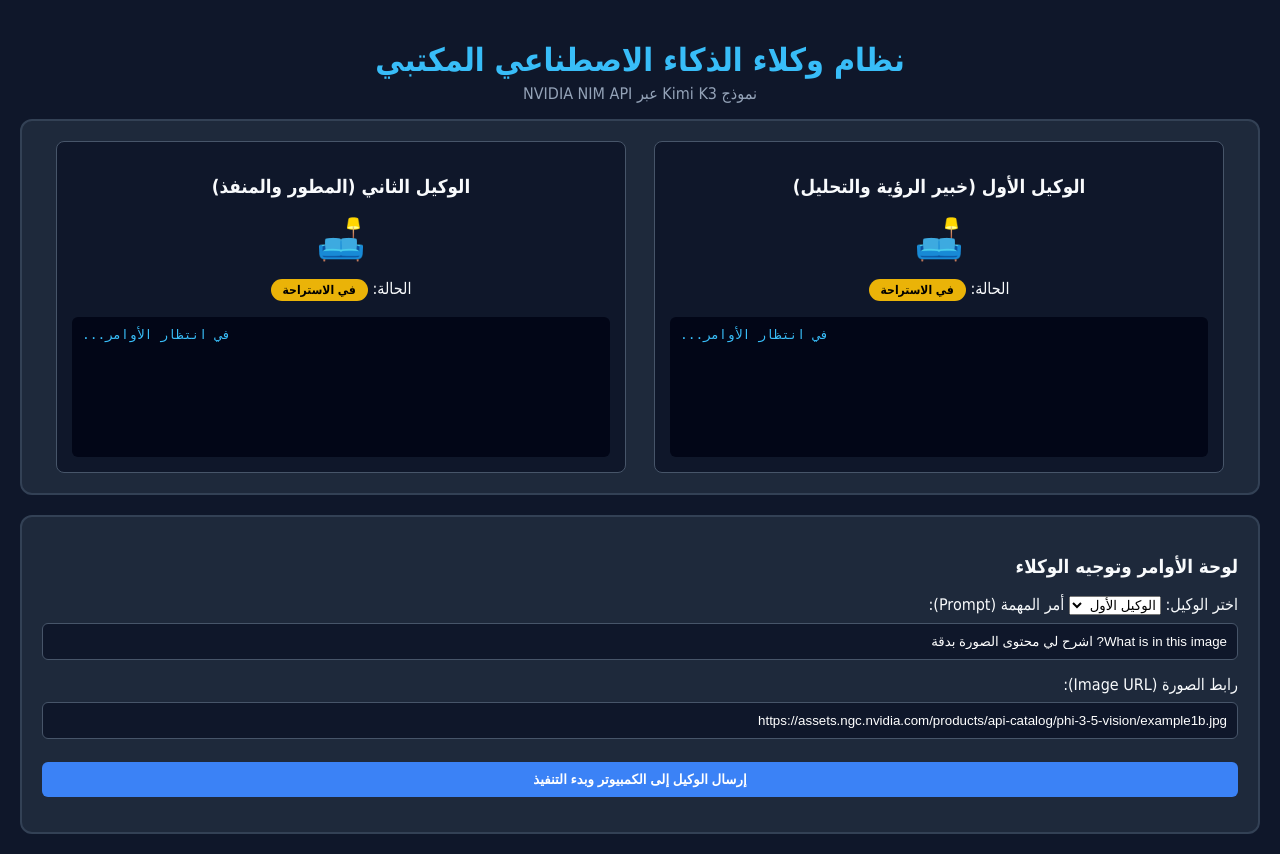
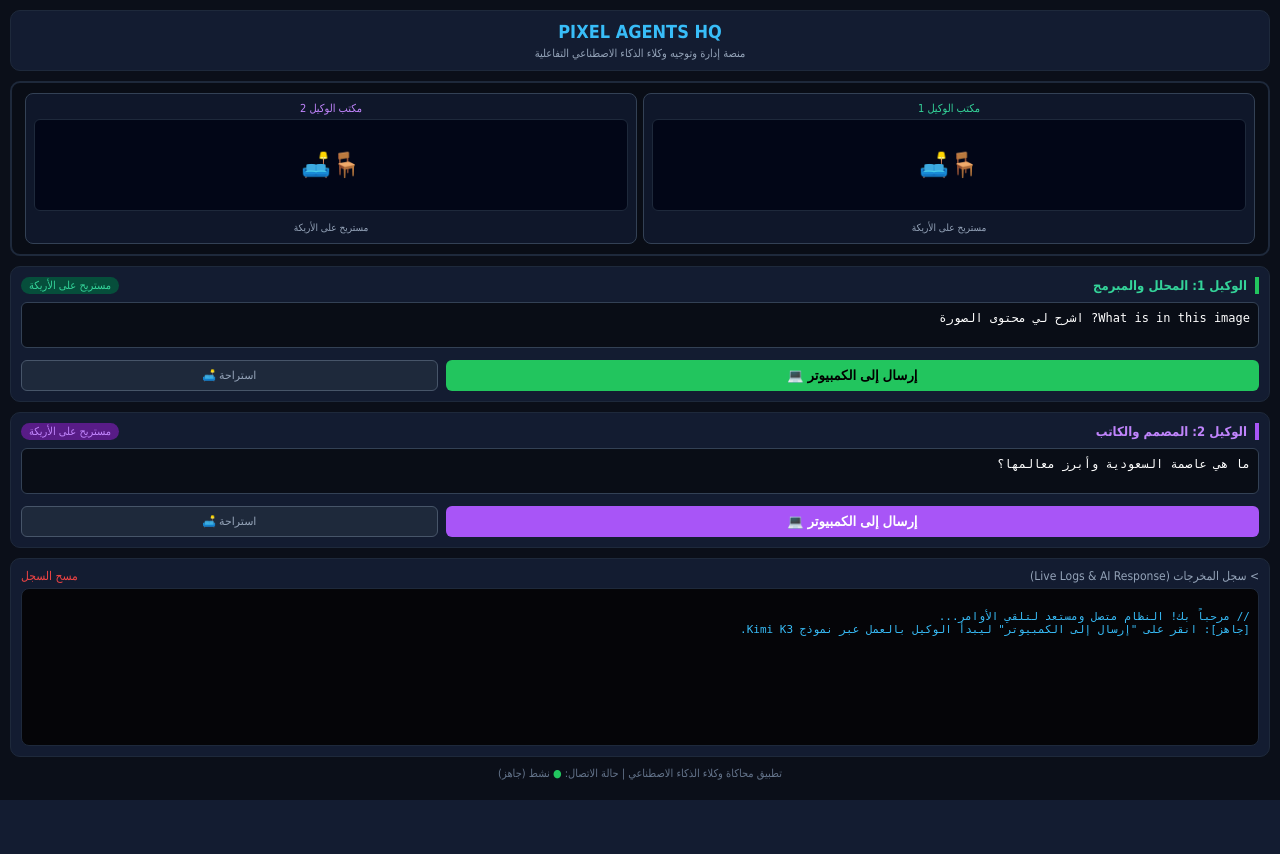
Before and after one commit to eo7w/TREE, a FastAPI app: page / in a window 1280 px wide. After the commit the page ends 800 px from the top, so only its background shows below. Run offline with FastAPI, Linux system fonts and the light colour scheme.

Commit message:
Update index.html

```diff
--- a/templates/index.html
+++ b/templates/index.html
@@ -3,177 +3,218 @@
 <head>
     <meta charset="UTF-8">
     <meta name="viewport" content="width=device-width, initial-scale=1.0">
-    <title>مكتب وكلاء الذكاء الاصطناعي التفاعلي</title>
+    <title>PIXEL AGENTS HQ</title>
     <style>
-        body { background-color: #0f172a; color: #f8fafc; font-family: Tahoma, sans-serif; margin: 0; padding: 20px; }
-        h1 { text-align: center; color: #38bdf8; margin-bottom: 5px; }
-        p.subtitle { text-align: center; color: #94a3b8; margin-top: 0; }
+        body { background-color: #0b0f19; color: #f8fafc; font-family: Tahoma, sans-serif; margin: 0; padding: 10px; }
+        .header { background: #131c31; border: 1px solid #1e293b; border-radius: 10px; padding: 10px; text-align: center; margin-bottom: 10px; }
+        .header h2 { color: #38bdf8; margin: 0; font-size: 18px; }
+        .header p { color: #94a3b8; font-size: 11px; margin: 5px 0 0; }
 
-        .office-container {
+        /* منطقة البكسل أرت */
+        .pixel-office {
+            background: #090d16;
+            border: 2px solid #1e293b;
+            border-radius: 10px;
+            padding: 10px;
+            margin-bottom: 10px;
             display: flex;
             justify-content: space-around;
-            background: #1e293b;
-            border: 2px solid #334155;
-            border-radius: 12px;
-            padding: 20px;
-            margin-bottom: 20px;
-            position: relative;
-            min-height: 300px;
+        }
+        .agent-room {
+            width: 48%;
+            background: #0f172a;
+            border: 1px solid #334155;
+            border-radius: 8px;
+            padding: 8px;
+            text-align: center;
+        }
+        .pixel-screen {
+            background: #020617;
+            height: 90px;
+            border-radius: 6px;
+            border: 1px solid #1e293b;
+            display: flex;
+            flex-direction: column;
+            align-items: center;
+            justify-content: center;
+            font-size: 24px;
+            margin-bottom: 5px;
         }
 
-        .agent-station {
-            width: 45%;
-            background: #0f172a;
-            border: 1px solid #475569;
-            border-radius: 8px;
-            padding: 15px;
-            text-align: center;
+        /* لوحات التحكم والبطاقات */
+        .control-card {
+            background: #131c31;
+            border: 1px solid #1e293b;
+            border-radius: 10px;
+            padding: 10px;
+            margin-bottom: 10px;
+        }
+        .card-header-1 { border-right: 4px solid #22c55e; padding-right: 8px; margin-bottom: 8px; display: flex; justify-content: space-between; align-items: center; }
+        .card-header-2 { border-right: 4px solid #a855f7; padding-right: 8px; margin-bottom: 8px; display: flex; justify-content: space-between; align-items: center; }
+
+        .badge-1 { background: #064e3b; color: #34d399; padding: 2px 8px; border-radius: 12px; font-size: 11px; }
+        .badge-2 { background: #581c87; color: #c084fc; padding: 2px 8px; border-radius: 12px; font-size: 11px; }
+
+        textarea, input {
+            width: 100%;
+            background: #090d16;
+            border: 1px solid #334155;
+            color: #fff;
+            padding: 8px;
+            border-radius: 6px;
+            box-sizing: border-box;
+            font-size: 12px;
+            resize: none;
+            margin-bottom: 8px;
         }
 
-        .avatar {
-            font-size: 40px;
-            margin: 10px 0;
-            transition: transform 0.5s ease;
-        }
+        .actions-row { display: flex; gap: 8px; }
+        .btn-send-1 { background: #22c55e; color: #000; font-weight: bold; border: none; padding: 8px; border-radius: 6px; flex: 2; cursor: pointer; }
+        .btn-send-2 { background: #a855f7; color: #fff; font-weight: bold; border: none; padding: 8px; border-radius: 6px; flex: 2; cursor: pointer; }
+        .btn-rest { background: #1e293b; color: #94a3b8; border: 1px solid #475569; padding: 8px; border-radius: 6px; flex: 1; cursor: pointer; font-size: 11px; }
 
-        .status-badge {
-            display: inline-block;
-            padding: 4px 12px;
-            border-radius: 20px;
-            font-size: 12px;
-            font-weight: bold;
-        }
-        .status-idle { background: #eab308; color: #000; }
-        .status-walking { background: #3b82f6; color: #fff; }
-        .status-working { background: #22c55e; color: #fff; }
-
-        .control-panel {
-            background: #1e293b;
-            border: 2px solid #334155;
-            border-radius: 12px;
-            padding: 20px;
-        }
-
-        input, textarea, button {
-            width: 100%;
-            padding: 10px;
-            margin-top: 8px;
-            margin-bottom: 15px;
-            border-radius: 6px;
-            border: 1px solid #475569;
-            background: #0f172a;
-            color: #fff;
-            box-sizing: border-box;
-        }
-
-        button {
-            background: #3b82f6;
-            border: none;
-            font-weight: bold;
-            cursor: pointer;
-            transition: background 0.3s;
-        }
-        button:hover { background: #2563eb; }
-
-        .logs {
-            background: #020617;
-            padding: 10px;
-            border-radius: 6px;
-            height: 120px;
+        /* منطقة السجلات (Live Logs) */
+        .logs-box {
+            background: #050508;
+            border: 1px solid #1e293b;
+            border-radius: 8px;
+            padding: 8px;
+            height: 140px;
             overflow-y: auto;
             font-family: monospace;
-            font-size: 13px;
+            font-size: 11px;
             color: #38bdf8;
-            text-align: left;
+            text-align: right;
+            white-space: pre-wrap;
         }
+        .logs-header { display: flex; justify-content: space-between; color: #94a3b8; font-size: 12px; margin-bottom: 5px; }
+        .footer-status { text-align: center; font-size: 11px; color: #64748b; margin-top: 10px; }
+        .active-dot { color: #22c55e; }
     </style>
 </head>
 <body>
 
-    <h1>نظام وكلاء الذكاء الاصطناعي المكتبي</h1>
-    <p class="subtitle">نموذج Kimi K3 عبر NVIDIA NIM API</p>
-
-    <div class="office-container">
-        <div class="agent-station" id="station-1">
-            <h3>الوكيل الأول (خبير الرؤية والتحليل)</h3>
-            <div class="avatar" id="avatar-1">🛋️</div>
-            <p>الحالة: <span class="status-badge status-idle" id="status-1">في الاستراحة</span></p>
-            <div class="logs" id="log-1">في انتظار الأوامر...</div>
+    <div class="header">
+        <h2>PIXEL AGENTS HQ</h2>
+        <p>منصة إدارة وتوجيه وكلاء الذكاء الاصطناعي التفاعلية</p>
     </div>
 
-        <div class="agent-station" id="station-2">
-            <h3>الوكيل الثاني (المطور والمنفذ)</h3>
-            <div class="avatar" id="avatar-2">🛋️</div>
-            <p>الحالة: <span class="status-badge status-idle" id="status-2">في الاستراحة</span></p>
-            <div class="logs" id="log-2">في انتظار الأوامر...</div>
+    <!-- غرفة البكسل أرت المرئية -->
+    <div class="pixel-office">
+        <div class="agent-room">
+            <div style="font-size: 11px; color: #34d399; margin-bottom: 4px;">مكتب الوكيل 1</div>
+            <div class="pixel-screen" id="room-1">🪑🛋️</div>
+            <span style="font-size: 10px; color: #94a3b8;" id="status-text-1">مستريح على الأريكة</span>
+        </div>
+        <div class="agent-room">
+            <div style="font-size: 11px; color: #c084fc; margin-bottom: 4px;">مكتب الوكيل 2</div>
+            <div class="pixel-screen" id="room-2">🪑🛋️</div>
+            <span style="font-size: 10px; color: #94a3b8;" id="status-text-2">مستريح على الأريكة</span>
         </div>
     </div>
 
-    <div class="control-panel">
-        <h3>لوحة الأوامر وتوجيه الوكلاء</h3>
-        <label>اختر الوكيل:</label>
-        <select id="agentSelect">
-            <option value="1">الوكيل الأول</option>
-            <option value="2">الوكيل الثاني</option>
-        </select>
+    <!-- لوحة تحكم الوكيل الأول -->
+    <div class="control-card">
+        <div class="card-header-1">
+            <span style="font-size: 13px; font-weight: bold; color: #34d399;">الوكيل 1: المحلل والمبرمج</span>
+            <span class="badge-1" id="badge-1">مستريح على الأريكة</span>
+        </div>
+        <textarea id="prompt-1" rows="2" placeholder="اكتب المهمة هنا (مثال: حلل المسألة أو اشرح الصورة)...">What is in this image? اشرح لي محتوى الصورة</textarea>
+        <div class="actions-row">
+            <button class="btn-send-1" onclick="runAgent(1)">إرسال إلى الكمبيوتر 💻</button>
+            <button class="btn-rest" onclick="setRest(1)">استراحة 🛋️</button>
+        </div>
+    </div>
 
-        <label>أمر المهمة (Prompt):</label>
-        <input type="text" id="promptInput" value="What is in this image? اشرح لي محتوى الصورة بدقة">
+    <!-- لوحة تحكم الوكيل الثاني -->
+    <div class="control-card">
+        <div class="card-header-2">
+            <span style="font-size: 13px; font-weight: bold; color: #c084fc;">الوكيل 2: المصمم والكاتب</span>
+            <span class="badge-2" id="badge-2">مستريح على الأريكة</span>
+        </div>
+        <textarea id="prompt-2" rows="2" placeholder="اكتب المهمة هنا (مثال: اكتب خطة أو أجب عن سؤال)...">ما هي عاصمة السعودية وأبرز معالمها؟</textarea>
+        <div class="actions-row">
+            <button class="btn-send-2" onclick="runAgent(2)">إرسال إلى الكمبيوتر 💻</button>
+            <button class="btn-rest" onclick="setRest(2)">استراحة 🛋️</button>
+        </div>
+    </div>
 
-        <label>رابط الصورة (Image URL):</label>
-        <input type="text" id="imageUrlInput" value="https://assets.ngc.nvidia.com/products/api-catalog/phi-3-5-vision/example1b.jpg">
+    <!-- سجل المخرجات الحية Live Logs -->
+    <div class="control-card">
+        <div class="logs-header">
+            <span>> سجل المخرجات (Live Logs & AI Response)</span>
+            <span onclick="clearLogs()" style="cursor: pointer; color: #ef4444;">مسح السجل</span>
+        </div>
+        <div class="logs-box" id="liveLogs">
+// مرحباً بك! النظام متصل ومستعد لتلقي الأوامر...
+[جاهز]: انقر على "إرسال إلى الكمبيوتر" ليبدأ الوكيل بالعمل عبر نموذج Kimi K3.
+        </div>
+    </div>
 
-        <button onclick="sendTaskToAgent()">إرسال الوكيل إلى الكمبيوتر وبدء التنفيذ</button>
+    <div class="footer-status">
+        تطبيق محاكاة وكلاء الذكاء الاصطناعي | حالة الاتصال: <span class="active-dot">●</span> نشط (جاهز)
     </div>
 
     <script>
-        async function sendTaskToAgent() {
-            const agentId = document.getElementById('agentSelect').value;
-            const prompt = document.getElementById('promptInput').value;
-            const imageUrl = document.getElementById('imageUrlInput').value;
+        const logsBox = document.getElementById('liveLogs');
 
-            const avatar = document.getElementById(`avatar-${agentId}`);
-            const statusBadge = document.getElementById(`status-${agentId}`);
-            const logBox = document.getElementById(`log-${agentId}`);
+        function logMessage(msg) {
+            const timeStr = new Date().toLocaleTimeString();
+            logsBox.innerHTML += `\n[${timeStr}] ${msg}`;
+            logsBox.scrollTop = logsBox.scrollHeight;
+        }
 
-            avatar.innerHTML = "🚶‍♂️💻";
-            statusBadge.className = "status-badge status-walking";
-            statusBadge.innerText = "يمشي إلى الكمبيوتر...";
-            logBox.innerHTML += `\n[تنبيه]: الوكيل ${agentId} يتحرك نحو مكتبه للعمل...`;
+        function clearLogs() {
+            logsBox.innerHTML = "// تم مسح السجل.";
+        }
 
-            setTimeout(async () => {
-                avatar.innerHTML = "💻⚡";
-                statusBadge.className = "status-badge status-working";
-                statusBadge.innerText = "جاري تنفيذ المهمة...";
-                logBox.innerHTML += `\n[AI]: متصل بنموذج Kimi K3 عبر السيرفر...`;
+        function setRest(agentId) {
+            document.getElementById(`room-${agentId}`).innerHTML = "🪑🛋️";
+            document.getElementById(`status-text-${agentId}`).innerText = "مستريح على الأريكة";
+            document.getElementById(`badge-${agentId}`).innerText = "مستريح على الأريكة";
+            logMessage(`[استراحة]: الوكيل ${agentId} عاد للاستراحة واسترخى.`);
+        }
+
+        async function runAgent(agentId) {
+            const promptText = document.getElementById(`prompt-${agentId}`).value;
+            const roomEl = document.getElementById(`room-${agentId}`);
+            const statusText = document.getElementById(`status-text-${agentId}`);
+            const badgeEl = document.getElementById(`badge-${agentId}`);
+
+            // 1. يتحرك للكمبيوتر
+            roomEl.innerHTML = "🚶‍♂️💻 ⚡";
+            statusText.innerText = "يعمل على الكمبيوتر...";
+            badgeEl.innerText = "جاري العمل...";
+            logMessage(`[بدء مهمة]: الوكيل ${agentId} توجه إلى الكمبيوتر لتنفيذ: "${promptText}"`);
 
             try {
                 const response = await fetch('/api/run-agent', {
                     method: 'POST',
                     headers: { 'Content-Type': 'application/json' },
-                        body: JSON.stringify({ agent_id: parseInt(agentId), prompt: prompt, image_url: imageUrl })
+                    body: JSON.stringify({
+                        agent_id: agentId,
+                        prompt: promptText,
+                        image_url: "https://assets.ngc.nvidia.com/products/api-catalog/phi-3-5-vision/example1b.jpg"
+                    })
                 });
 
                 const data = await response.json();
 
-                    if(data.status === "success") {
-                        logBox.innerHTML += `\n[النتيجة]: ${data.result}`;
+                if (data.status === "success") {
+                    logMessage(`\n--- [رد الذكاء الاصطناعي - الوكيل ${agentId}] ---\n${data.result}\n------------------------------------------`);
                 } else {
-                        logBox.innerHTML += `\n[خطأ]: ${data.message}`;
-                    }
-                } catch (err) {
-                    logBox.innerHTML += `\n[خطأ اتصال]: ${err}`;
+                    logMessage(`[خطأ من الخادم]: ${data.message}`);
                 }
 
+            } catch (err) {
+                logMessage(`[خطأ اتصال]: لم يتمكن الوكيل من الوصول للخادم (${err})`);
+            }
+
+            // 2. انتهاء المهمة والعودة للاستراحة تلقائياً
             setTimeout(() => {
-                    avatar.innerHTML = "🛋️☕";
-                    statusBadge.className = "status-badge status-idle";
-                    statusBadge.innerText = "في الاستراحة";
-                    logBox.innerHTML += `\n[إنهاء]: انتهى العمل وعاد الوكيل للاستراحة.`;
-                    logBox.scrollTop = logBox.scrollHeight;
-                }, 1500);
-
-            }, 2000);
+                setRest(agentId);
+                logMessage(`[إنهاء]: أتم الوكيل ${agentId} المهمة بنجاح وعاد لمكان الاستراحة.`);
+            }, 1000);
         }
     </script>
 </body>
```
Lines whose indentation alone changed are shown as unchanged.
